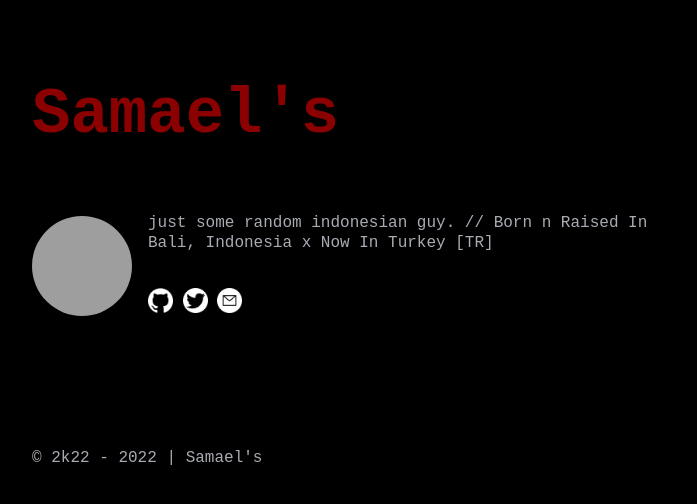
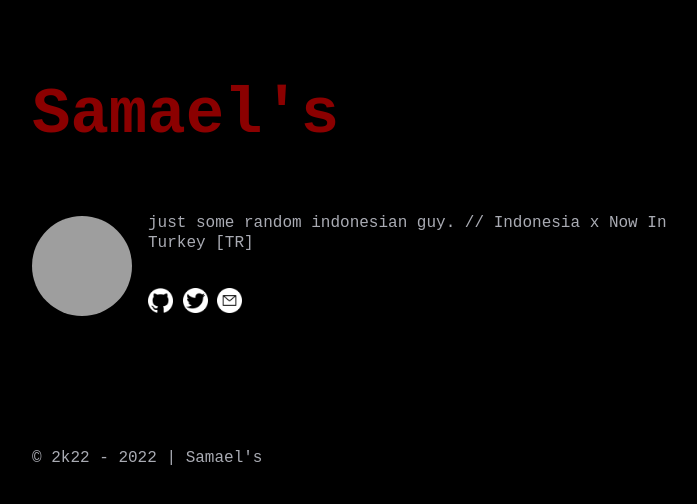
Before and after one commit to Saammaaeel/saammaaeel.github.io, a Jekyll site: the page built from index.md, in a window 1280 px wide. Shown: the top 504 px of the page, without its empty margins (283-980 px from the left). Built offline with Jekyll 4.4.1, drawn with Linux system fonts in a browser that asks for light colours; some web fonts are replaced; grey boxes are pictures that could not be loaded.

Commit message:
Update author.yml

```diff
--- a/_data/author.yml
+++ b/_data/author.yml
@@ -2,7 +2,7 @@ name: Samael
 dp: https://avatars.githubusercontent.com/u/117039285?v=4
 description: "
   <p>
-    just some random indonesian guy. // Born n Raised In Bali, Indonesia x Now In Turkey [TR]
+    just some random indonesian guy. // Indonesia x Now In Turkey [TR]
   </p>
   <br/>
 "
```
